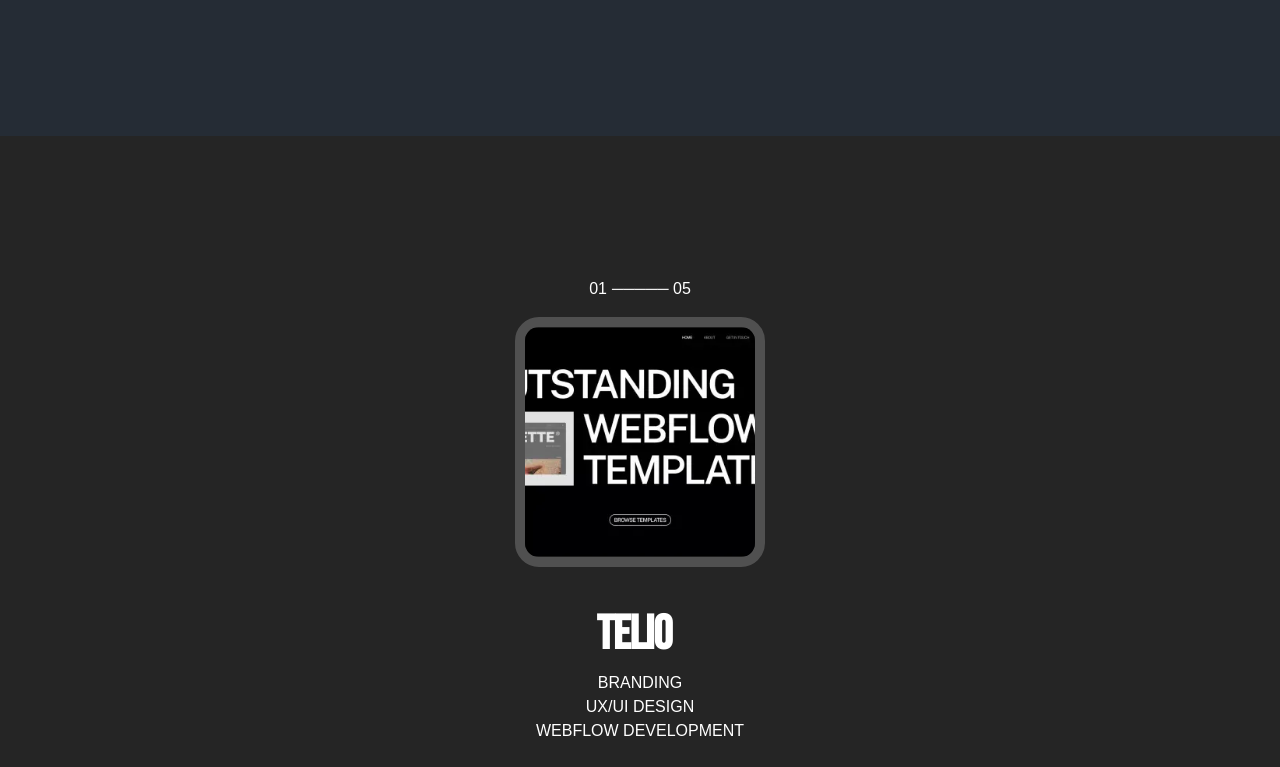
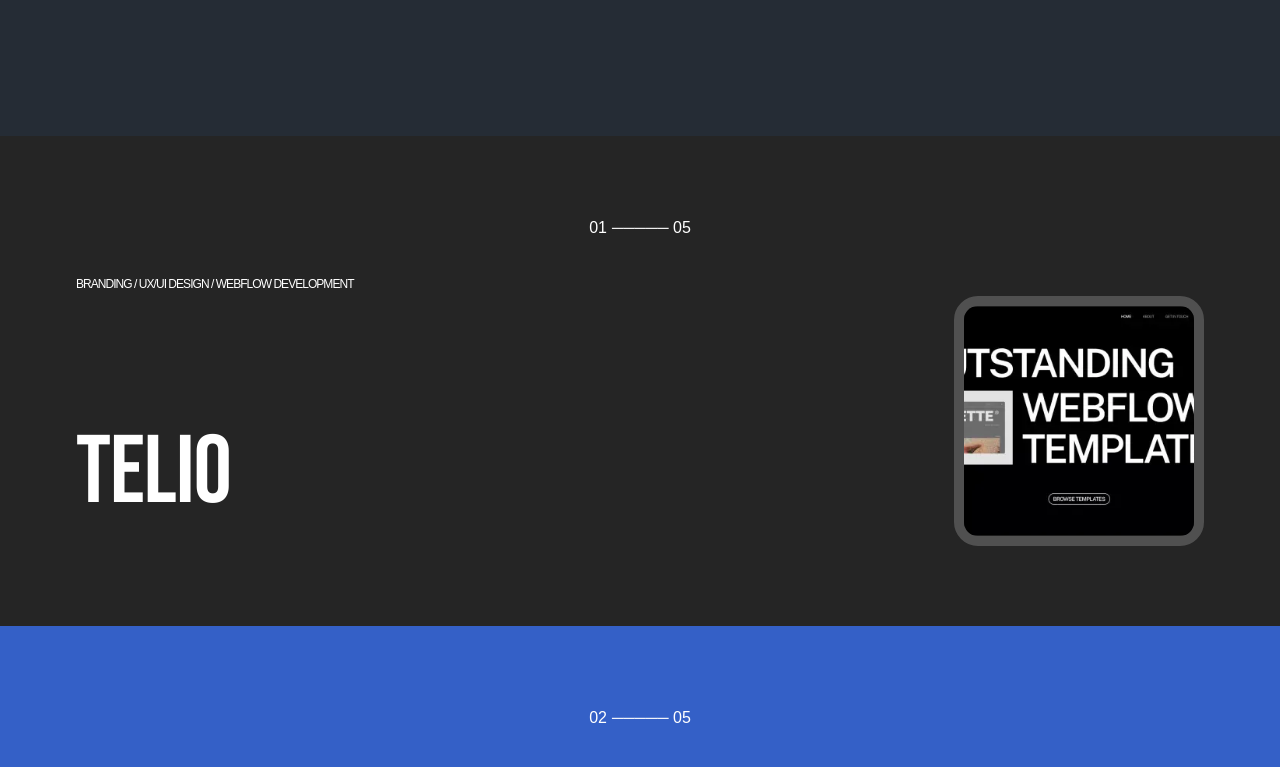
Before and after one commit to xdelmo/eliotbesson, a React (Create React App) app: page / in a window 1280 px wide. Shown: the part 1520-2287 px from the top of the page. Built offline with nearby package versions, Linux system fonts and the light colour scheme.

Commit message:
UPDATE: work desktop view

```diff
--- a/src/components/Work.jsx
+++ b/src/components/Work.jsx
@@ -21,7 +21,8 @@
   return (
     <section>
       <div ref={ref} className={`${props.bgColor} font-bebas`}>
-        <div className="flex flex-col items-center justify-center min-h-screen py-20 text-white wrapper">
+        {/* MOBILE VIEW */}
+        <div className="flex flex-col items-center justify-center min-h-screen py-20 text-white sm:hidden wrapper">
           <div className="flex flex-col items-center justify-center">
             {/* progress counter */}
             <p className="flex items-center justify-center mb-4 overflow-hidden font-ppmori">
@@ -65,6 +66,59 @@
             </div>
           </div>
         </div>
+        {/* DESKTOP VIEW */}
+        <div className="hidden w-full py-20 text-white wrapper sm:block">
+          <p className="flex items-center justify-center pb-8 overflow-hidden font-ppmori">
+            <AnimatedTextWord text={`${props.id}`} />
+
+            <span> ───── 05</span>
+          </p>
+
+          {/* blocco principale */}
+
+          {props.tags.map((tag, index) => (
+            <span
+              key={tag}
+              className="mb-2 text-xs font-thin leading-5 uppercase font-ppmori letter-spacing-xs"
+            >
+              {`${index !== props.tags.length - 1 ? `${tag} / ` : `${tag}`}`}
+            </span>
+          ))}
+          <div className="flex items-center justify-between">
+            <h2 className=" overflow-hidden tracking-wide uppercase letter-spacing-xs font-bebas text-[6rem] self-end">
+              {`${props.name}`}
+            </h2>
+            <motion.div
+              initial={false}
+              animate={
+                isLoaded && isInView
+                  ? { WebkitMaskImage: visibleMask, maskImage: visibleMask }
+                  : { WebkitMaskImage: hiddenMask, maskImage: hiddenMask }
+              }
+              transition={{
+                duration: 1,
+              }}
+              viewport={{ once: true }}
+              onViewportEnter={() => setIsInView(true)}
+            >
+              <motion.div
+                whileHover={{
+                  scale: 1.1,
+                  boxShadow: "0px 20px 100px -10px rgba(66, 71, 91, 0.1)",
+                }}
+                whileTap={{ scale: 0.9 }}
+              >
+                <img
+                  src={`./assets/${props.img}.png`}
+                  alt={`${props.img} work`}
+                  className="cursor-pointer rounded-3xl work-img"
+                  onLoad={() => setIsLoaded(true)}
+                  onClick={() => window.open(props.link)}
+                />
+              </motion.div>
+            </motion.div>
+          </div>
+        </div>
       </div>
     </section>
   );
```
